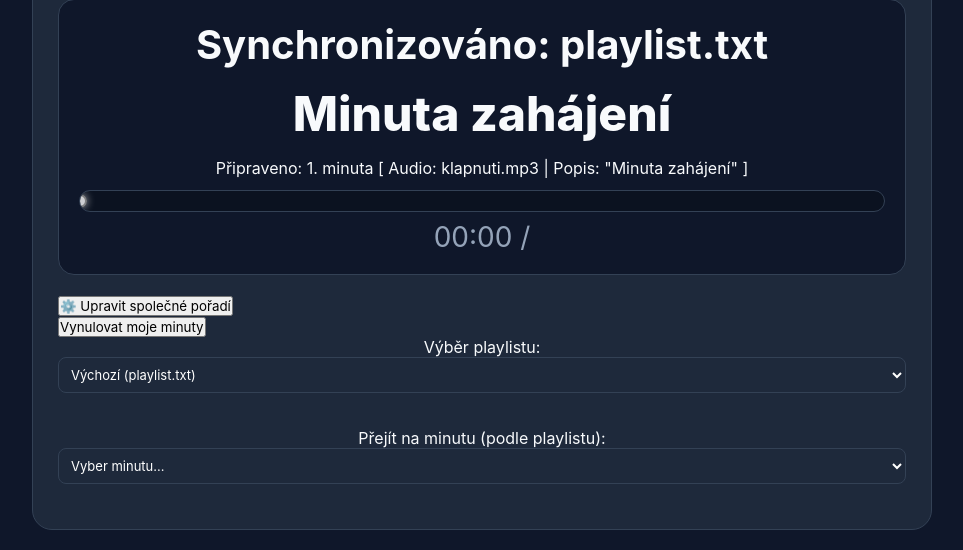
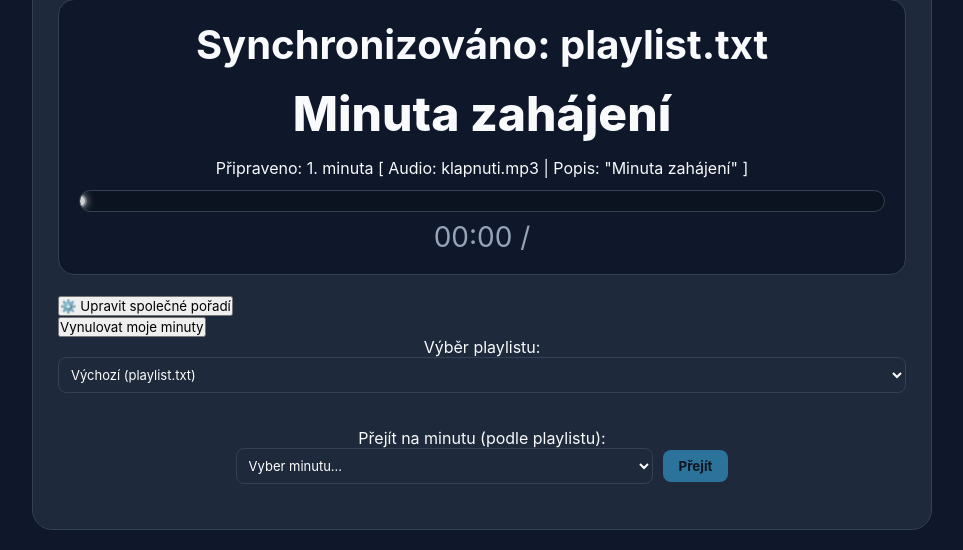
Before and after one commit to JosefMor/mtmdj, a PHP site: page / in a window 1280 px wide. Shown: the part 402-952 px from the top of the page, without its empty margins (158-1121 px from the left). Run offline with PHP 8.4, Linux system fonts and the light colour scheme; data that the repository does not hold is empty.

Commit message:
Add button to switch to selected minute in minuteJumpSelect

```diff
--- a/index.php
+++ b/index.php
@@ -96,6 +96,13 @@
     transition: background 0.2s;
 }
 .random-mode-label:hover { background: #2d3e56; }
+
+/* Jump minute container with select and button */
+.jump-minute-container { display: flex; gap: 10px; align-items: center; }
+.jump-minute-container select { flex: 1; }
+.btn-jump-minute { background-color: var(--primary); color: #000; padding: 8px 16px; border-radius: 8px; font-weight: 700; border: none; cursor: pointer; transition: all 0.2s; white-space: nowrap; }
+.btn-jump-minute:hover { opacity: 0.9; }
+.btn-jump-minute:disabled { opacity: 0.5; cursor: not-allowed; }
 </style>
 
 </head>
@@ -166,12 +173,15 @@
 
    </div>
 
-<!-- Nový listbox pro výběr minuty podle obsahu playlistu -->
+<!-- Nový listbox pro výběr minuty podle obsahu playlistu s tlačítkem -->
 <div class="setup-box">
-    <label for="minuteJumpSelect">Přejít na minutu (podle playlistu):</label>
-    <select id="minuteJumpSelect" class="select-audio">
-        <option value="" disabled selected>Vyber minutu...</option>
-    </select>
+    <label>Přejít na minutu (podle playlistu):</label>
+    <div class="jump-minute-container">
+        <select id="minuteJumpSelect" class="select-audio">
+            <option value="" disabled selected>Vyber minutu...</option>
+        </select>
+        <button id="jumpMinuteBtn" class="btn-jump-minute" disabled>Přejít</button>
+    </div>
 </div>
 
 <script>
@@ -230,6 +240,7 @@ playlistSelect.addEventListener('change', (e) => {
     const minuteIndicator = document.getElementById('minuteIndicator');
     const minuteProgress = document.getElementById('minuteProgress');
     const minuteJumpSelect = document.getElementById('minuteJumpSelect');
+    const jumpMinuteBtn = document.getElementById('jumpMinuteBtn');
 
     // Back click tracking
     let backClickCount = 0;
@@ -314,18 +325,33 @@ function populateMinuteJumpSelect() {
     }
 }
 
-// Přepni aktuální minutu při změně v novém selectu
+// Aktivuj tlačítko při výběru minuty v selectu
 minuteJumpSelect.addEventListener('change', (e) => {
-    const val = parseInt(e.target.value, 10);
+    const val = e.target.value;
+    if (val === '' || !isFinite(parseInt(val, 10))) {
+        jumpMinuteBtn.disabled = true;
+    } else {
+        jumpMinuteBtn.disabled = false;
+    }
+});
+
+// Tlačítko pro přechod na vybranou minutu
+jumpMinuteBtn.addEventListener('click', () => {
+    const val = parseInt(minuteJumpSelect.value, 10);
     if (!isFinite(val)) return;
+
     minuteInput.value = val;
     currentMinute = val;
     updateNextFilePreview();
-    // pokud právě přehráváme, přejdeme okamžitě na zvolenou minutu
+
+    // Pokud právě přehráváme, přejdeme na zvolenou minutu a začneme ji přehrávat
     if (isPlaying) {
-        // playCurrentMinute vezme currentMinute a potom inkrementuje
         playCurrentMinute();
     }
+
+    // Resetuj select
+    minuteJumpSelect.value = '';
+    jumpMinuteBtn.disabled = true;
 });
 
 
```
